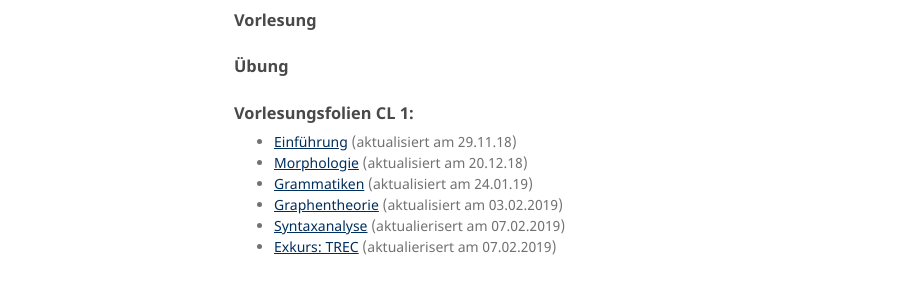
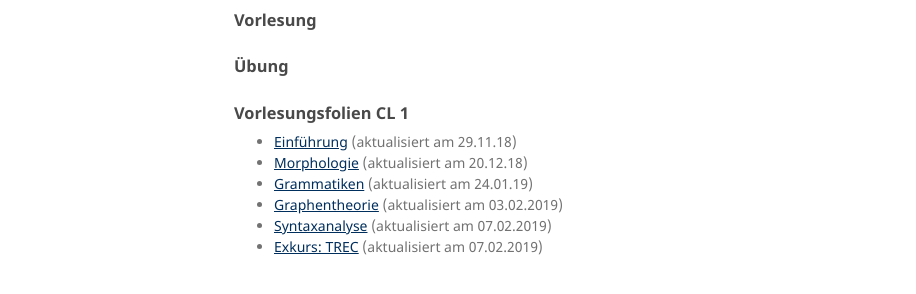
Before and after one commit to JULIELab/JULIELab.github.io, a Jekyll site: the page built from Courses/Computerlinguistik+2.md, in a window 1280 px wide. Shown: the part 534-828 px from the top of the page, without its empty margins (176-1092 px from the left). Built offline with Jekyll 4.4.1, drawn with Linux system fonts in a browser that asks for light colours.

Commit message:
Update Computerlinguistik+2.md

```diff
--- a/Courses/Computerlinguistik+2.md
+++ b/Courses/Computerlinguistik+2.md
@@ -18,10 +18,10 @@
 
 ### Übung
 
-### Vorlesungsfolien CL 1:
+### Vorlesungsfolien CL 1
 * [Einführung](/downloads/teaching/ws201819/cl1/vl/cl1_vl_ws18_part1_06.pdf) (aktualisiert am 29.11.18)
 * [Morphologie](/downloads/teaching/ws201819/cl1/vl/cl1_vl_ws18_part2_04.pdf) (aktualisiert am 20.12.18)
 * [Grammatiken](/downloads/teaching/ws201819/cl1/vl/cl1_vl_ws18_part3_03.pdf) (aktualisiert am 24.01.19)
 * [Graphentheorie](/downloads/teaching/ws201819/cl1/vl/cl1_vl_ws18_part4_graphentheorie_01.pdf) (aktualisiert am 03.02.2019)
-* [Syntaxanalyse](/downloads/teaching/ws201819/cl1/vl/cl1_vl_ws18_part5_syntaxanalyse_02.pdf) (aktualierisert am 07.02.2019)
-* [Exkurs: TREC](/downloads/teaching/ws201819/cl1/vl/cl1_vl_ws18_part6_TREC.pdf) (aktualierisert am 07.02.2019)
+* [Syntaxanalyse](/downloads/teaching/ws201819/cl1/vl/cl1_vl_ws18_part5_syntaxanalyse_02.pdf) (aktualisiert am 07.02.2019)
+* [Exkurs: TREC](/downloads/teaching/ws201819/cl1/vl/cl1_vl_ws18_part6_TREC.pdf) (aktualisiert am 07.02.2019)
```
